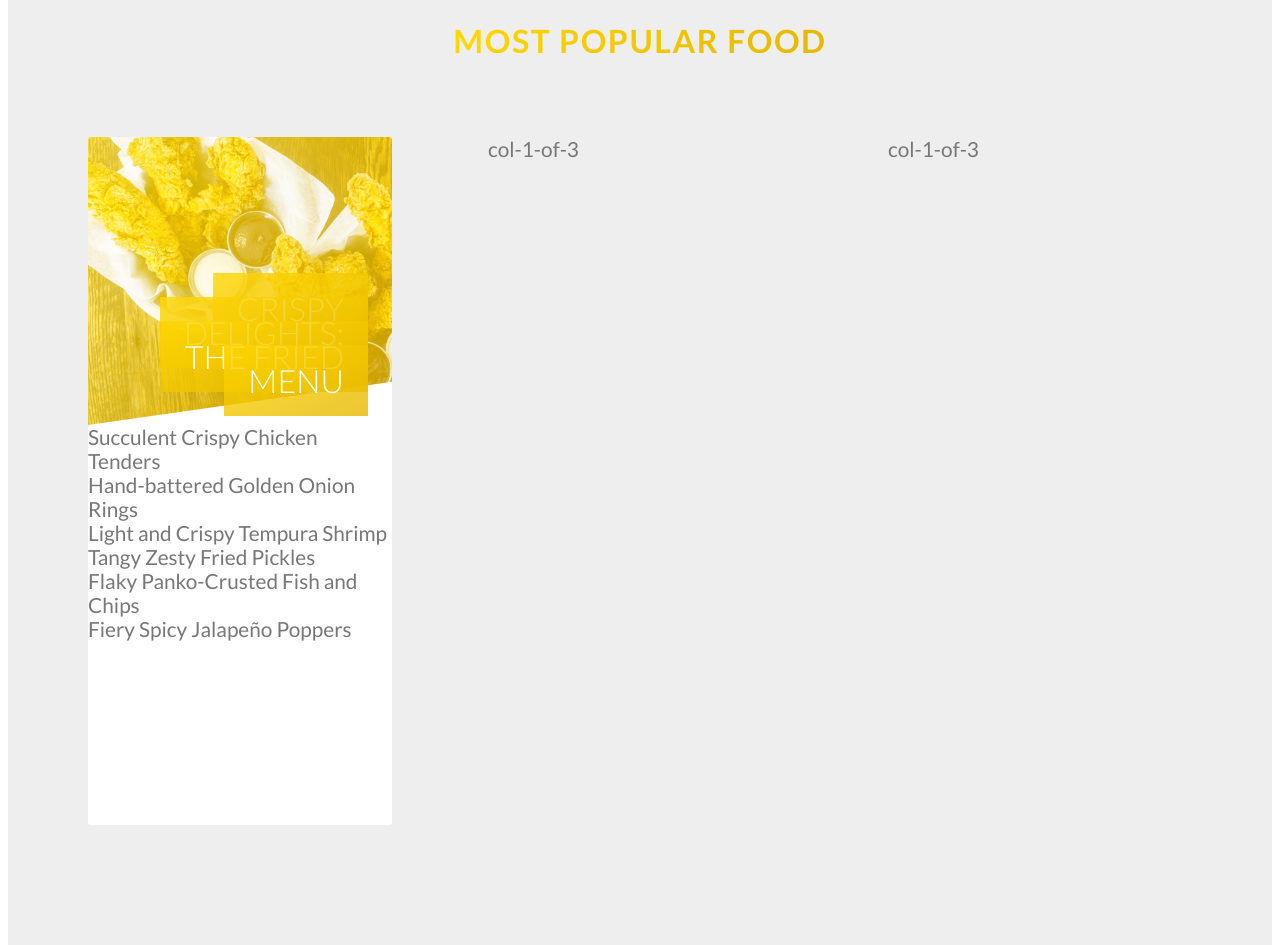
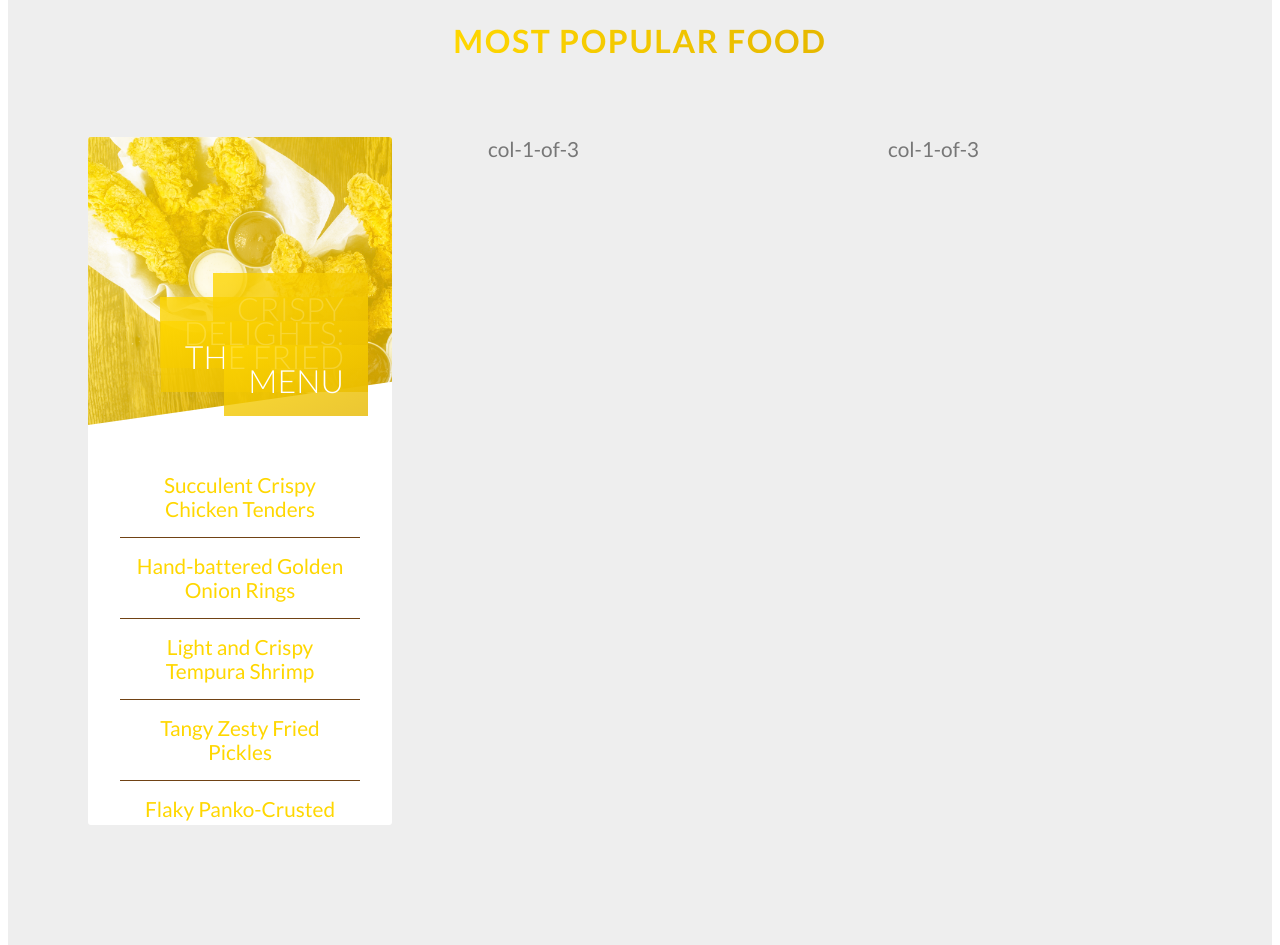
Before and after one commit to MuhammadAsadUllah000/TastyDelights-Project, a website: page index.html in a window 1280 px wide. Shown: the part 3080-4025 px from the top of the page. Drawn offline with Linux system fonts and the light colour scheme.

Commit message:
updated code

```diff
--- a/index.html
+++ b/index.html
@@ -140,7 +140,13 @@
                             </div>
                         </div>
                         <div class="card-side card-side-back card-side-back-2">
-                            back
+                            <div class="card-CTA">
+                                <div class="card-price-box">
+                                    <p class="card-price-only">only</p>
+                                    <p class="card-price-value">$40</p>
+                                </div>
+                                <a href="#" class="button button-brown">Buy now</a>
+                            </div>
                         </div>
 
                     </div>
--- a/sass/components/food-section.scss
+++ b/sass/components/food-section.scss
@@ -46,6 +46,8 @@
         transform: rotatey(0);
     }
 
+    // front side styling
+
     &-image {
         height: 18rem;
         background-size: cover;
@@ -85,5 +87,40 @@
         }
     }
 
+    &-details{
+
+        color: $color-primary-light;
+        font-size: 1.3rem;
+        text-align: center;
+        padding: 2rem;
+
+
+        ul{
+            display: inline-block;
+
+            li{
+                list-style: none;
+                padding: 1rem;
+                // margin-bottom: 1.5rem;
+
+                &:not(:last-child){
+                    border-bottom: 1px solid $color-dark-brown;
+
+                }
+
+
+
+
+
+            }
+        }
+    }
+
+    &-CTA{
+        position: absolute;
+        top: 50%;
+        left: 50%;
+        transform: translate(-50%,-50%);
+    }
 
 }
```
Also changed, not shown: style.css.
